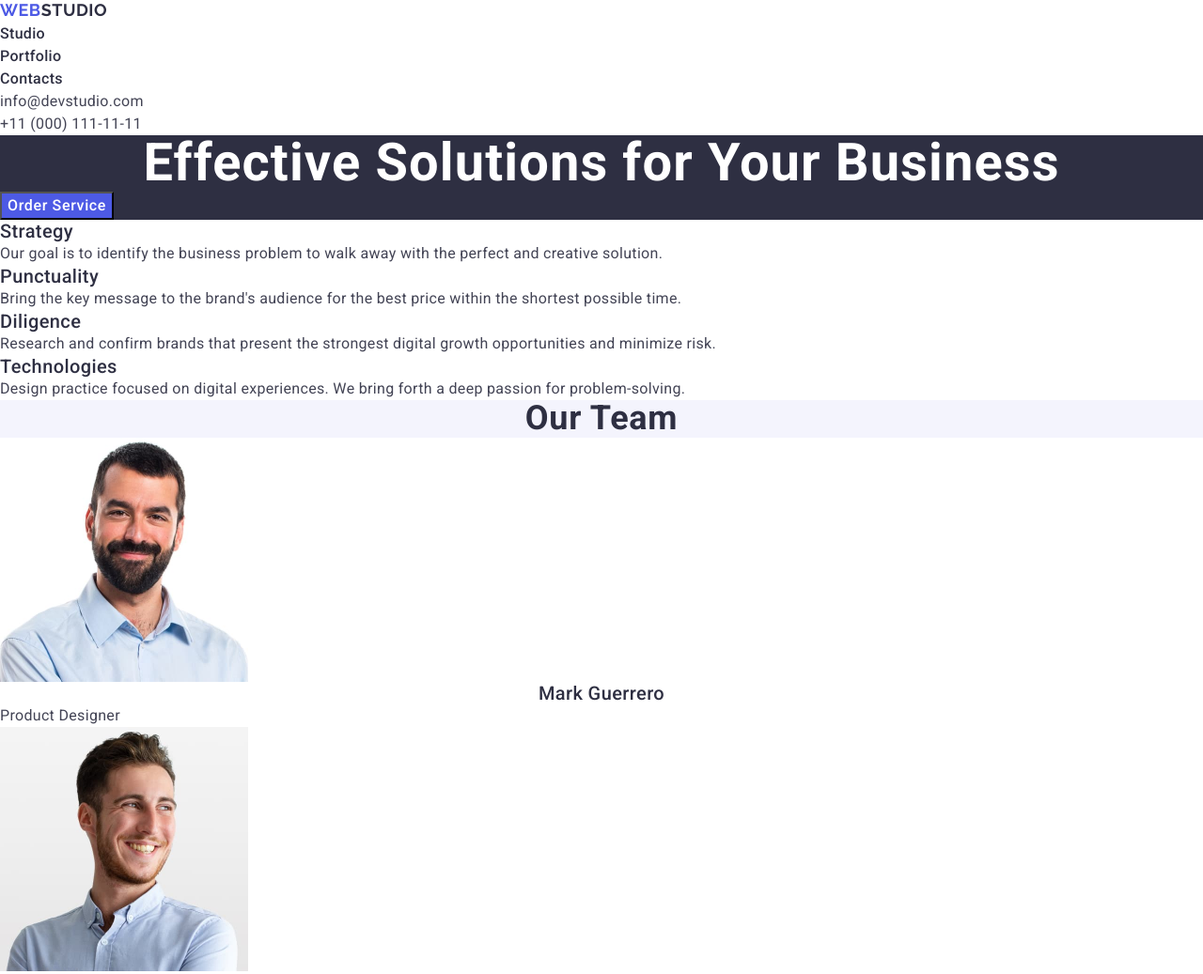
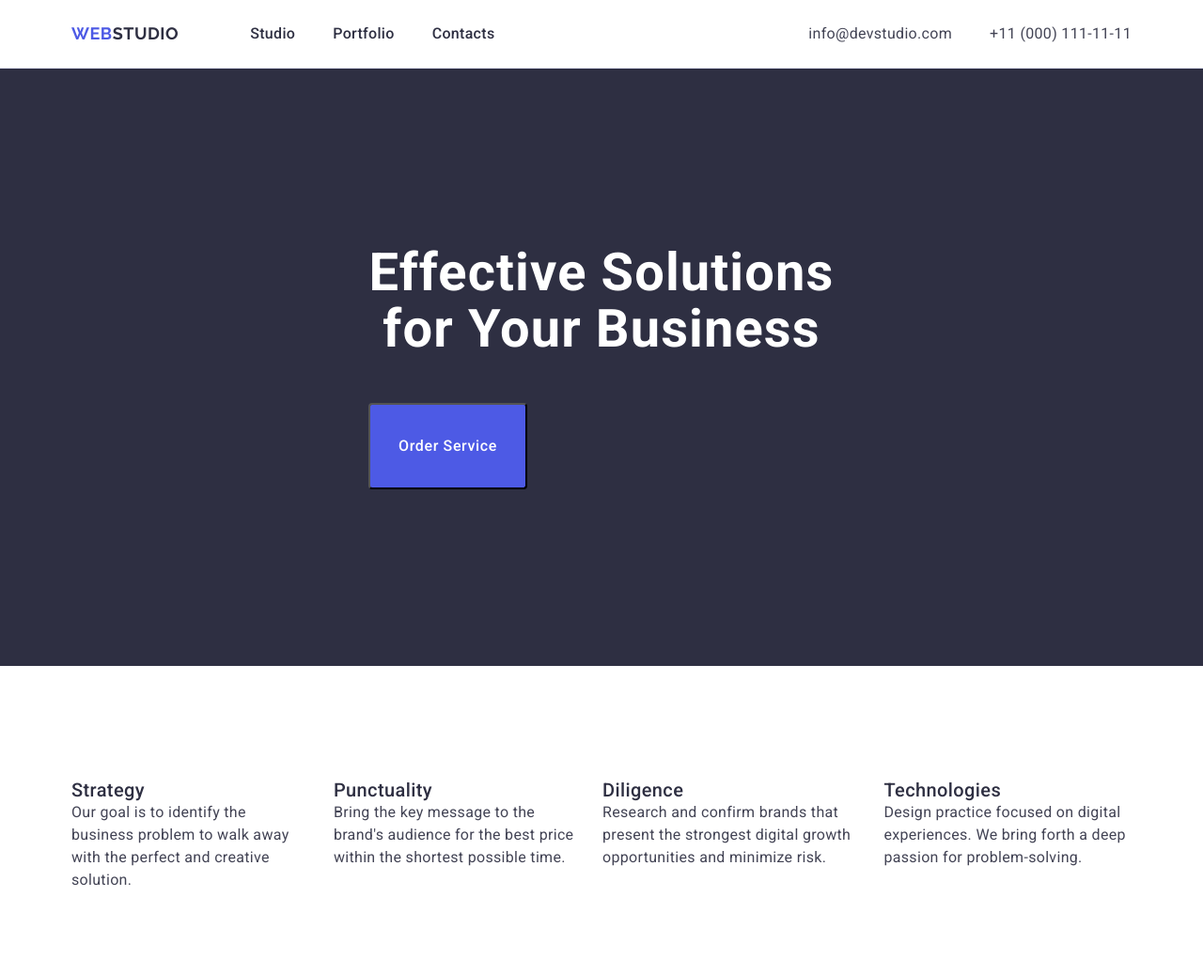
Before and after one commit to Mykhajlo-Berezhnyj/goit-markup-hw-03, a plain HTML site: page index.html in a window 1280 px wide. Shown: the top 1037 px of the page at 94% size. Drawn offline with nearby package versions, Linux system fonts and the light colour scheme.

Commit message:
add flex

```diff
--- a/css/styles.css
+++ b/css/styles.css
@@ -1,5 +1,5 @@
 body {
-    font-family: "Roboto", sans-serif;
+  font-family: 'Roboto', sans-serif;
   font-weight: 400;
   font-size: 16px;
   line-height: 1.5;
@@ -15,9 +15,8 @@ p {
   margin-bottom: 0;
 }
 ul {
-    margin-top: 0;
-    margin-bottom: 0;
-    padding-left: 0;
+  margin: 0;
+  padding: 0;
 }
 
 img {
@@ -30,19 +29,40 @@ a {
 li {
   list-style-type: none;
 }
+.container {
+  max-width: 1158px;
+  padding: 0 15px;
+  margin: 0 auto;
+}
+
+.header-page {
+  border-bottom: 1px solid #e7e9fc;
+}
+
+.header-container {
+  display: flex;
+  align-items: center;
+}
+
+.header-nav {
+  display: flex;
+  align-items: center;
+}
 
 .header-page .logo {
-    font-family: "Raleway", sans-serif;
+  font-family: 'Raleway', sans-serif;
   font-weight: 700;
   font-size: 18px;
   line-height: 1.17;
   letter-spacing: 0.03em;
   text-transform: uppercase;
   color: #4d5ae5;
+  padding: 24px 0;
+  margin-right: 76px;
 }
 
 .header-page .logo-span {
-    font-family: "Raleway", sans-serif;
+  font-family: 'Raleway', sans-serif;
   font-weight: 700;
   font-size: 18px;
   line-height: 1.17;
@@ -51,33 +71,67 @@ li {
   color: #2e2f42;
 }
 
+.page-nav {
+  display: flex;
+  align-items: center;
+  gap: 40px;
+}
 .page-nav .link {
+  display: flex;
+  padding: 24px 0;
   font-weight: 500;
-    color: #2e2f42;}
+  color: #2e2f42;
+}
 
-.page-nav .link:hover, .page-nav .link:focus {
+.page-nav .link:hover,
+.page-nav .link:focus {
   font-weight: 500;
   color: #404bbf;
 }
 .page-nav .link:active {
   font-weight: 500;
-    color: #404bbf;}
+  color: #404bbf;
+}
 
 .nav-adress {
   font-style: normal;
+  margin-left: auto;
 }
+
+.adress-items {
+  display: flex;
+  gap: 40px;
+  margin-left: auto;
+}
+
 .nav-adress .link {
   color: #434455;
 }
-.nav-adress .link:hover, .nav-adress .link:focus {
+.nav-adress .link:hover,
+.nav-adress .link:focus {
   color: #404bbf;
 }
 .nav-adress .link:active {
   color: #404bbf;
 }
 
-.section-first {background-color: #2e2f42;}
+.section {
+  margin: 0 auto;
+  padding-top: 120px;
+  padding-bottom: 120px;
+}
+
+.section-first {
+  display: flex;
+  align-items: center;
+  padding-top: 188px;
+  padding-bottom: 188px;
+  background-color: #2e2f42;
+}
+
 .section-first .title {
+  width: 496px;
+  margin: 0 auto 48px;
   font-weight: 700;
   font-size: 56px;
   line-height: 1.07;
@@ -87,6 +141,11 @@ li {
   background-color: #2e2f42;
 }
 .button-first {
+  min-width: 169px;
+  min-height: 56px;
+  padding: 32px 16px;
+  margin: 0 auto;
+  border-radius: 4px;
   font-weight: 500;
   line-height: 1.5;
   letter-spacing: 0.04em;
@@ -94,7 +153,8 @@ li {
   background-color: #4d5ae5;
   cursor: pointer;
 }
-.button-first:hover, .button-first:focus {
+.button-first:hover,
+.button-first:focus {
   background-color: #404bbf;
 }
 
@@ -109,8 +169,21 @@ li {
   letter-spacing: 0.02em;
   color: #2e2f42;
 }
-.section-third {background-color: #f4f4fd;}
+
+.priority-list {
+  display: flex;
+  gap: 24px;
+}
+
+.priority-item {
+  width: calc((100% - 3 * 24) / 4);
+}
+
+.section-third {
+  background-color: #f4f4fd;
+}
 .section-third .title {
+  margin-bottom: 72px;
   font-weight: 700;
   font-size: 36px;
   line-height: 1.11;
@@ -119,9 +192,29 @@ li {
   text-align: center;
   color: #2e2f42;
 }
-.section-third .list {
+
+.team-list {
+  display: flex;
+  gap: 24px;
+  border-radius: 0 0 4px 4px;
+  padding: 0px 0px 32px 0px;
+}
+
+.team-item {
+  width: calc((100% - 3 * 24px) / 4);
+  border: 1px solid #2e2f42;
   background-color: #fff;
 }
+
+.team-div {
+  display: flex;
+  align-items: center;
+  justify-content: center;
+  flex-direction: column;
+  gap: 8px;
+  width: 232px;
+}
+
 .section-third .title-img {
   font-weight: 500;
   font-size: 20px;
@@ -130,7 +223,18 @@ li {
   text-align: center;
   color: #2e2f42;
 }
+
+.team-div {
+  display: flex;
+  align-items: center;
+  justify-content: center;
+  flex-direction: column;
+  gap: 8px;
+  margin: 32px 16px;
+}
+
 .section-fourth .title {
+  margin-bottom: 72px;
   font-size: 36px;
   line-height: 1.11;
   text-align: center;
@@ -138,6 +242,18 @@ li {
   text-transform: capitalize;
   color: #2e2f42;
 }
+
+.portfolio-list {
+  display: flex;
+  flex-wrap: wrap;
+  column-gap: 24px;
+  row-gap: 48px;
+}
+
+.portfolio-item {
+  width: calc((100% - 3 * 24px) / 4);
+}
+
 .section-fourth .title-img {
   font-weight: 500;
   font-size: 20px;
@@ -150,7 +266,7 @@ li {
   background-color: #2e2f42;
 }
 .footer-page .logo {
-    font-family: "Raleway", sans-serif;
+  font-family: 'Raleway', sans-serif;
   font-weight: 700;
   font-size: 18px;
   line-height: 1.17;
@@ -160,7 +276,7 @@ li {
 }
 
 .footer-page .logo-span {
-    font-family: "Raleway", sans-serif;
+  font-family: 'Raleway', sans-serif;
   font-weight: 700;
   font-size: 18px;
   line-height: 1.17;
--- a/index.html
+++ b/index.html
@@ -7,13 +7,6 @@
       rel="stylesheet"
       href="https://cdnjs.cloudflare.com/ajax/libs/modern-normalize/3.0.1/modern-normalize.min.css"
       integrity="sha512-q6WgHqiHlKyOqslT/lgBgodhd03Wp4BEqKeW6nNtlOY4quzyG3VoQKFrieaCeSnuVseNKRGpGeDU3qPmabCANg=="
-      crossorigin="anonymous"
-      referrerpolicy="no-referrer"
-    />
-    <link
-      rel="stylesheet"
-      href="https://cdnjs.cloudflare.com/ajax/libs/modern-normalize/3.0.1/modern-normalize.css"
-      integrity="sha512-gnAN+RgTMylunXI7AMg+PtcUGpKZFkZJoFIkAWvdPFRrFJz3p2tx4+9xbjILRfN7CzoViMgS8vSf06fSQzWZjA=="
       crossorigin="anonymous"
       referrerpolicy="no-referrer"
     />
@@ -28,7 +21,8 @@
   </head>
   <body>
     <header class="header-page">
-      <nav>
+      <div class="container header-container">
+        <nav class="header-nav">
           <a href="./index.html" class="logo"
             >Web<span class="logo-span">Studio</span></a
           >
@@ -45,7 +39,7 @@
           </ul>
         </nav>
         <address class="nav-adress">
-        <ul>
+          <ul class="adress-items">
             <li>
               <a href="mailto:info@devstudio.com" class="link"
                 >info@devstudio.com</a
@@ -56,37 +50,41 @@
             </li>
           </ul>
         </address>
+      </div>
     </header>
     <main>
-      <section class="section-first">
+      <section class="section section-first">
+        <div class="container">
           <h1 class="title">Effective Solutions for Your Business</h1>
           <button type="button" class="button-first">Order Service</button>
+        </div>
       </section>
-      <section class="section-second">
+      <section class="section section-second">
+        <div class="container">
           <h2 hidden>Priority</h2>
-        <ul>
-          <li>
+          <ul class="priority-list">
+            <li class="priority-item">
               <h3 class="title">Strategy</h3>
               <p class="text">
-              Our goal is to identify the business problem to walk away with the
-              perfect and creative solution.
+                Our goal is to identify the business problem to walk away with
+                the perfect and creative solution.
               </p>
             </li>
-          <li>
+            <li class="priority-item">
               <h3 class="title">Punctuality</h3>
               <p class="text">
                 Bring the key message to the brand's audience for the best price
                 within the shortest possible time.
               </p>
             </li>
-          <li>
+            <li class="priority-item">
               <h3 class="title">Diligence</h3>
               <p class="text">
                 Research and confirm brands that present the strongest digital
                 growth opportunities and minimize risk.
               </p>
             </li>
-          <li>
+            <li class="priority-item">
               <h3 class="title">Technologies</h3>
               <p class="text">
                 Design practice focused on digital experiences. We bring forth a
@@ -94,56 +92,68 @@
               </p>
             </li>
           </ul>
+        </div>
       </section>
-      <section class="section-third">
+      <section class="section section-third">
+        <div class="container">
           <h2 class="title">Our Team</h2>
-        <ul>
-          <li class="list">
+          <ul class="team-list">
+            <li class="team-item">
               <img
                 src="./images/markguerrero.jpg"
                 alt="Product Designer"
                 width="264"
                 height="260"
               />
+              <div class="team-div">
                 <h3 class="title-img">Mark Guerrero</h3>
                 <p class="text">Product Designer</p>
+              </div>
             </li>
-          <li class="list">
+            <li class="team-item">
               <img
                 src="./images/tomford.jpg"
                 alt="Frontend Developer"
                 width="264"
                 height="260"
               />
+              <div class="team-div">
                 <h3 class="title-img">Tom Ford</h3>
                 <p class="text">Frontend Developer</p>
+              </div>
             </li>
-          <li class="list">
+            <li class="team-item">
               <img
                 src="./images/camilagarcia.jpg"
                 alt="Marketing"
                 width="264"
                 height="260"
               />
+              <div class="team-div">
                 <h3 class="title-img">Camila Garcia</h3>
                 <p class="text">Marketing</p>
+              </div>
             </li>
-          <li class="list">
+            <li class="team-item">
               <img
                 src="./images/danielwilson.jpg"
                 alt="UI Designer"
                 width="264"
                 height="260"
               />
+              <div class="team-div">
                 <h3 class="title-img">Daniel Wilson</h3>
                 <p class="text">UI Designer</p>
+              </div>
             </li>
           </ul>
+        </div>
       </section>
-      <section class="section-fourth">
+      <section class="section section-fourth">
+        <div class="container">
           <h2 class="title">Our Portfolio</h2>
-        <ul>
-          <li>
+          <ul class="portfolio-list">
+            <li class="portfolio-item">
               <img
                 src="./images/bankingapp.jpg"
                 alt="bankingapp"
@@ -153,7 +163,7 @@
               <h3 class="title-img">Banking App</h3>
               <p class="text">App</p>
             </li>
-          <li>
+            <li class="portfolio-item">
               <img
                 src="./images/cashlesspayment.jpg"
                 alt="bankingapp"
@@ -163,7 +173,7 @@
               <h3 class="title-img">Cashless Payment</h3>
               <p class="text">Marketing</p>
             </li>
-          <li>
+            <li class="portfolio-item">
               <img
                 src="./images/meditationapp.jpg"
                 alt="bankingapp"
@@ -173,7 +183,7 @@
               <h3 class="title-img">Meditation App</h3>
               <p class="text">App</p>
             </li>
-          <li>
+            <li class="portfolio-item">
               <img
                 src="./images/taxiservice.jpg"
                 alt="bankingapp"
@@ -183,7 +193,7 @@
               <h3 class="title-img">Taxi Service</h3>
               <p class="text">Marketing</p>
             </li>
-          <li>
+            <li class="portfolio-item">
               <img
                 src="./images/screenillustrations.jpg"
                 alt="bankingapp"
@@ -193,7 +203,7 @@
               <h3 class="title-img">Screen Illustrations</h3>
               <p class="text">Design</p>
             </li>
-          <li>
+            <li class="portfolio-item">
               <img
                 src="./images/onlinecourses.jpg"
                 alt="bankingapp"
@@ -204,16 +214,23 @@
               <p class="text">Marketing</p>
             </li>
           </ul>
+        </div>
       </section>
     </main>
     <footer class="footer-page">
+      <div class="container">
+        <div>
           <a href="./index.html" class="logo"
             >Web<span class="logo-span">Studio</span>
           </a>
+        </div>
+        <div>
           <p class="text">
-        Increase the flow of customers and sales for your business with digital
-        marketing & growth solutions.
+            Increase the flow of customers and sales for your business with
+            digital marketing & growth solutions.
           </p>
+        </div>
+      </div>
     </footer>
   </body>
 </html>
```
Also changed, not shown: images/img.jpg (added). Lines whose indentation alone changed are shown as unchanged.
